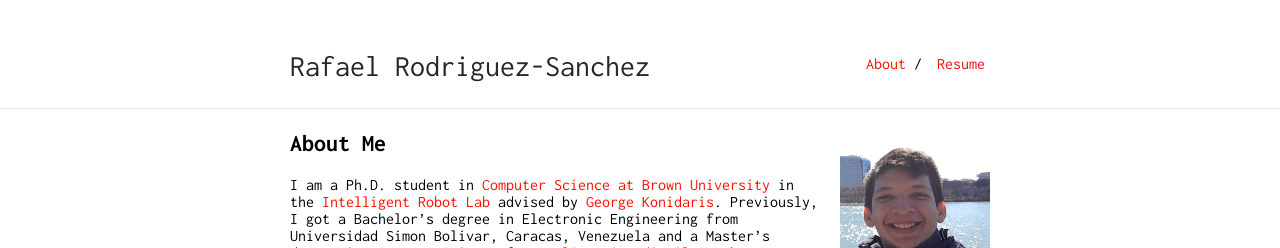
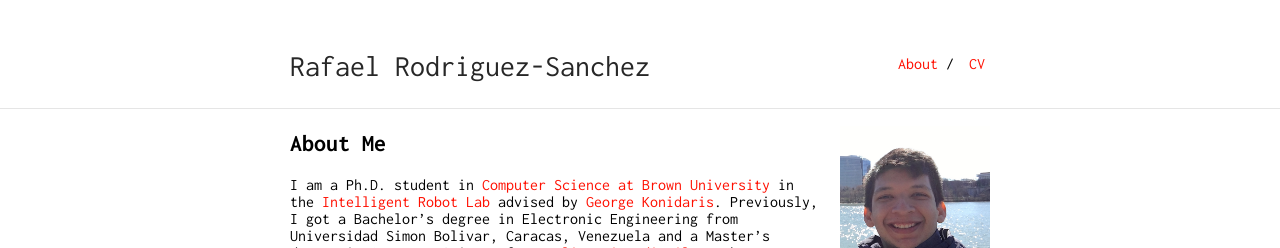
Before and after one commit to rafarodsa/rafarodsa.github.io, a Jekyll site: the page built from index.md, in a window 1280 px wide. Shown: the top 248 px of the page. Built offline with Jekyll 4.4.1, drawn with Linux system fonts in a browser that asks for light colours; our own code applies the rules of GitHub Pages for plain Markdown files.

Commit message:
change resume to cv

```diff
--- a/_config.yml
+++ b/_config.yml
@@ -18,7 +18,7 @@ sass:
 nav:
  - name: "About"
    link: "/"
- - name: "Resume"
+ - name: "CV"
    link: "resume.pdf"
 # - name: "Contact"
 #   link: "contact"
```
Also changed, not shown: 1 other file.
